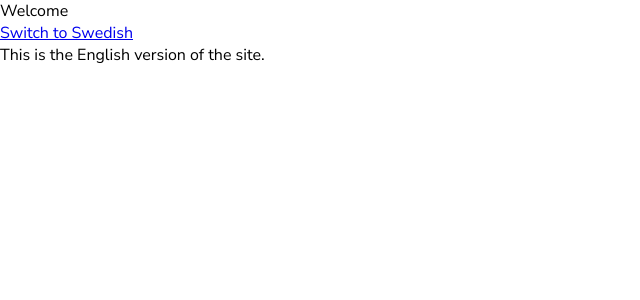
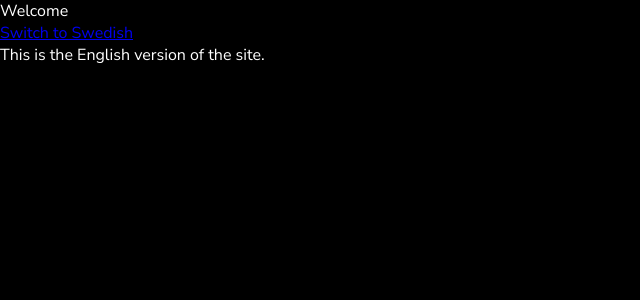
Before and after one commit to okaziya/cv, a Next.js app: page /1 in a window 1280 px wide. Shown: the top 300 px of the page, without its empty margins (0-640 px from the left). Built offline with nearby package versions, Linux system fonts and the light colour scheme.

Commit message:
style: adding theme

```diff
--- a/app/[locale]/layout.tsx
+++ b/app/[locale]/layout.tsx
@@ -1,13 +1,12 @@
-"useClient";
-
 import { getTranslations } from "../../lib/getTranslations";
-import GlobalStyle from "../../styles/GlobalStyles";
 
 export async function generateStaticParams() {
-  return [{ locale: "en" }, { locale: "sv" }];
+  const locales = ["en", "sv"];
+  return locales.map((locale) => ({ locale }));
 }
 
 import { Nunito_Sans } from "next/font/google";
+
 const nunitoSans = Nunito_Sans({
   weight: ["400", "700"],
   style: ["normal", "italic"],
@@ -30,7 +29,6 @@ export default function LocaleLayout({
     <html lang={locale} className={nunitoSans.variable}>
       <body>
         <header>{translations.welcome}</header>
-        <GlobalStyle />
         {children}
         <footer>{translations.description}</footer>
       </body>
--- a/app/layout.tsx
+++ b/app/layout.tsx
@@ -1,18 +1,19 @@
 import React from "react";
+
+import { ReactNode } from "react";
+import ThemeWrapper from "../components/ThemeWrapper";
 
 export const metadata = {
   title: "Liza's SV",
   describtion: "CV of the Liza Blomdahl",
 };
 
-export default function RootLayout({
-  children,
-}: {
-  children: React.ReactNode;
-}) {
+export default function RootLayout({ children }: { children: ReactNode }) {
   return (
     <html>
-      <body>{children}</body>
+      <ThemeWrapper>
+        <body>{children}</body>
+      </ThemeWrapper>
     </html>
   );
 }
--- /dev/null
+++ b/components/ThemeWrapper.tsx
@@ -0,0 +1,18 @@
+"use client";
+
+import { ThemeProvider } from "styled-components";
+import { theme } from "../styles/theme";
+import GlobalStyles from "../styles/GlobalStyles";
+
+export default function ThemeWrapper({
+  children,
+}: {
+  children: React.ReactNode;
+}) {
+  return (
+    <ThemeProvider theme={theme}>
+      <GlobalStyles />
+      {children}
+    </ThemeProvider>
+  );
+}
--- a/styles/GlobalStyles.tsx
+++ b/styles/GlobalStyles.tsx
@@ -4,6 +4,8 @@ import { createGlobalStyle } from "styled-components";
 
 const GlobalStyle = createGlobalStyle`
   body {
+    background-color: ${({ theme }) => theme.colors.background};
+    color: ${({ theme }) => theme.colors.text};
     margin: 0;
     padding: 0;
     font-family: var(--font-nunito), sans-serif;
--- /dev/null
+++ b/styles/theme.js
@@ -0,0 +1,7 @@
+export const theme = {
+  colors: {
+    primary: "#5454D4",
+    background: "#000000",
+    text: "#ffffff",
+  },
+};
```
